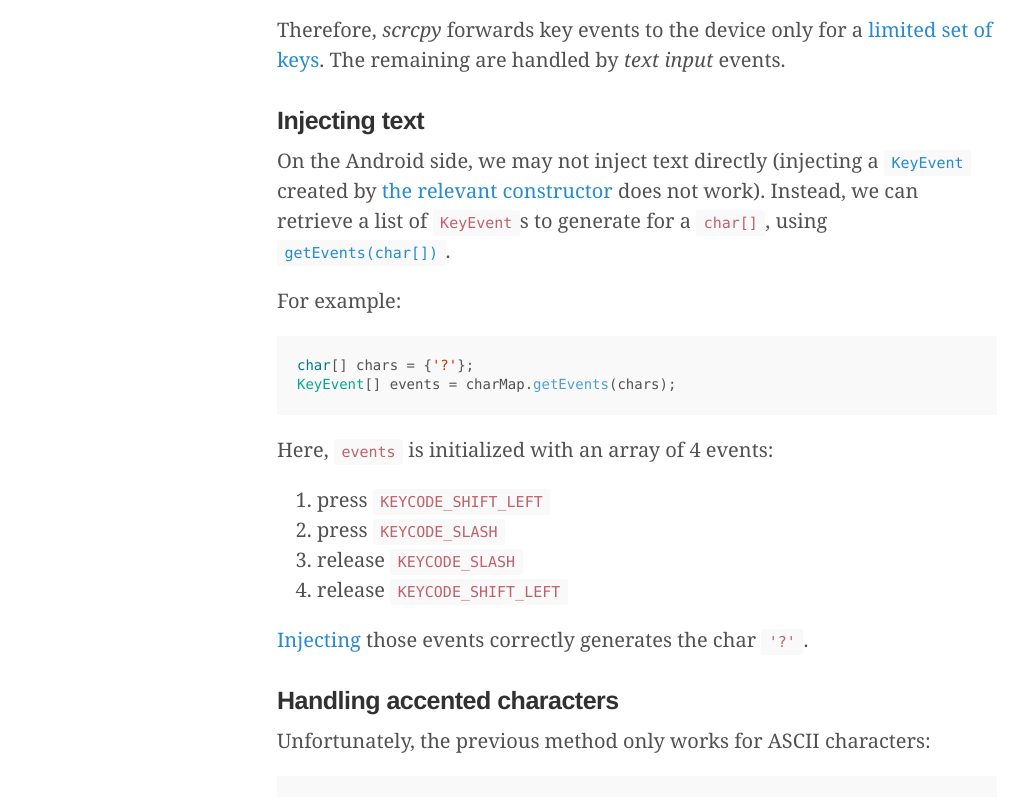
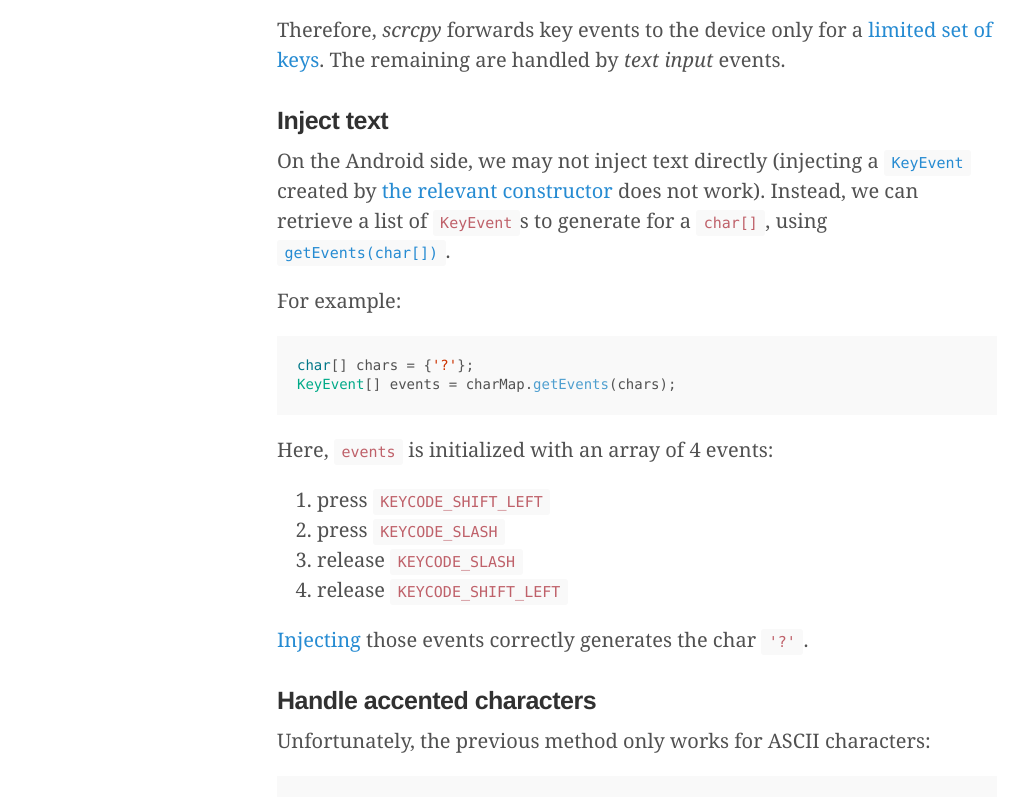
Before and after one commit to rom1v/blog.rom1v.com, a Jekyll site: the page built from _posts/2018-03-08-introducing-scrcpy.md, in a window 1280 px wide and 1400 px high, scrolled down 6866 px. Shown: the part 154-951 px from the top of the window, without its empty margins (3-1028 px from the left). Built offline with Jekyll 4.4.1, drawn with Linux system fonts in a browser that asks for light colours.

Commit message:
Replace '-ing' to infinitive in titles
For consistency with the other titles.

```diff
--- a/_posts/2018-03-08-introducing-scrcpy.md
+++ b/_posts/2018-03-08-introducing-scrcpy.md
@@ -302,7 +302,7 @@ keys][keyset]. The remaining are handled by _text input_ events.
 [keyset]: https://github.com/Genymobile/scrcpy/blob/v1.0/app/src/convert.c#L75-L87
 
 
-### Injecting text
+### Inject text
 
 On the Android side, we may not inject text directly (injecting a [`KeyEvent`]
 created by [the relevant constructor][keyevent-ctor] does not work).
@@ -331,7 +331,7 @@ Here, `events` is initialized with an array of 4 events:
 [inject]: https://github.com/Genymobile/scrcpy/blob/v1.0/server/src/main/java/com/genymobile/scrcpy/EventController.java#L103-L107
 
 
-### Handling accented characters
+### Handle accented characters
 
 Unfortunately, the previous method only works for ASCII characters:
 
```
